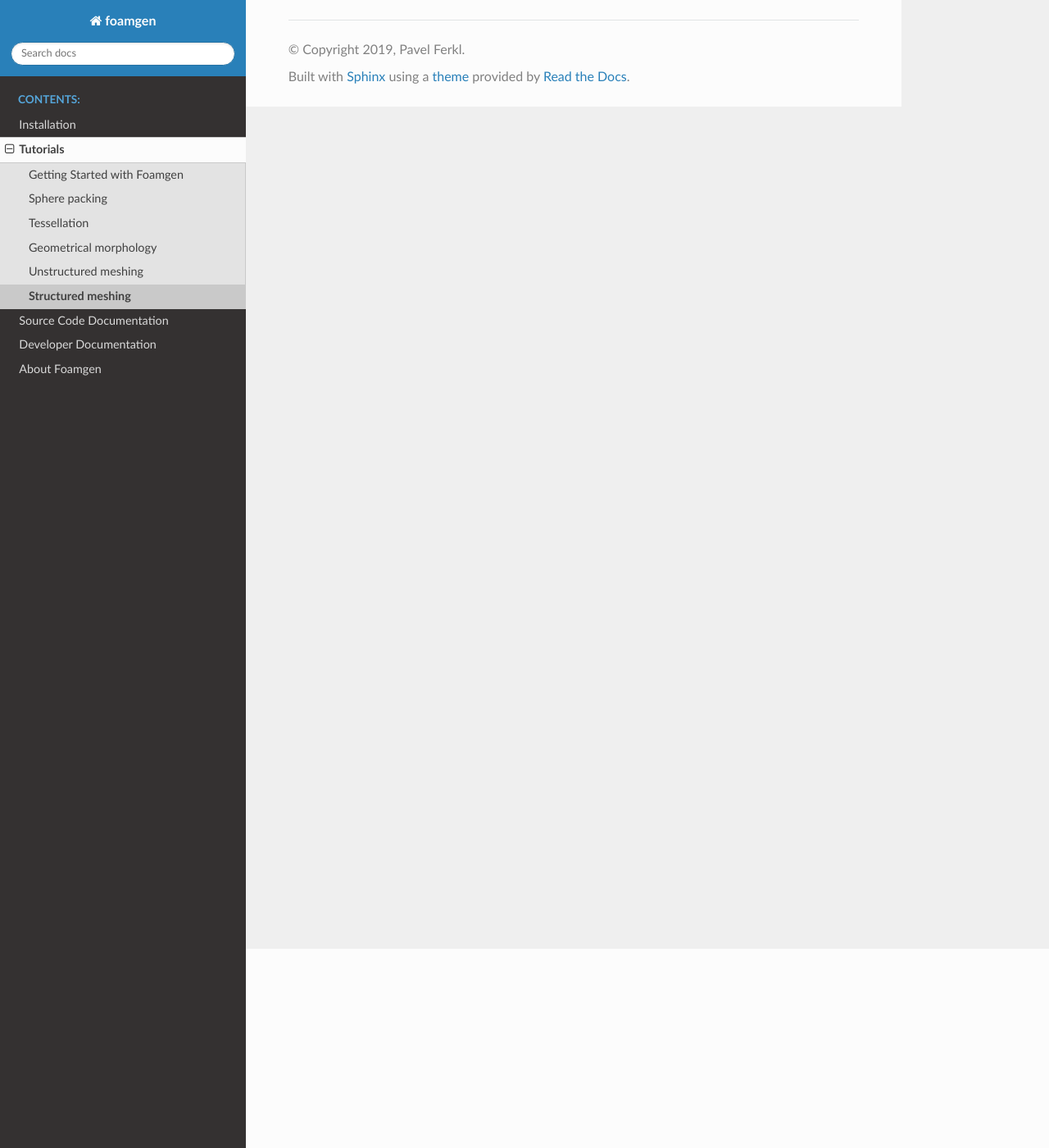
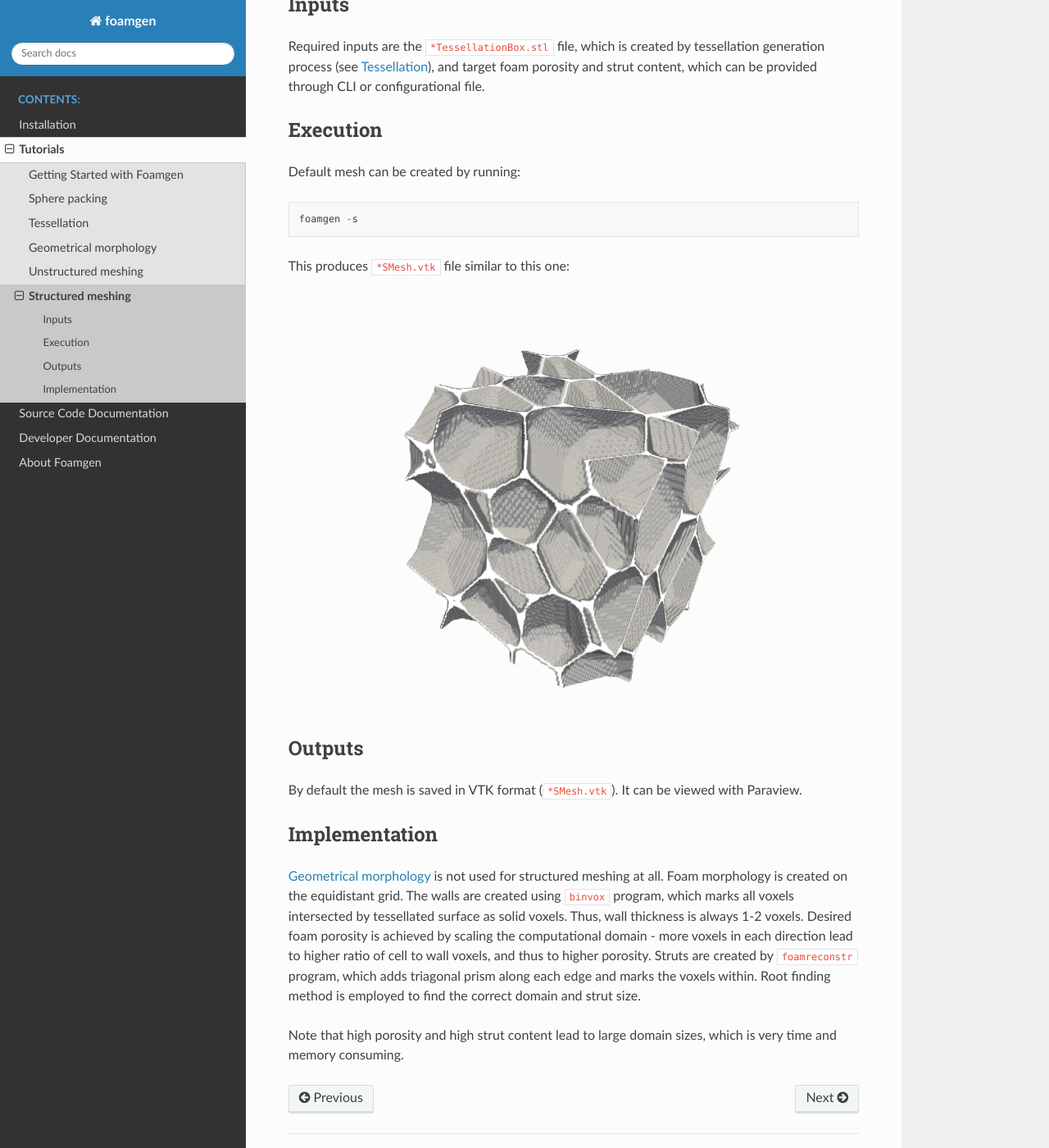
Before and after one commit to japaf/foamgen, a Sphinx documentation site: the page built from docs/source/tutorials/structuredMesh.rst, in a window 1280 px wide and 1400 px high, scrolled down 243 px. Shown: the whole window at 82% size. Built offline with Sphinx 7.4.7 and the Read the Docs theme 2.0.0, drawn with Linux system fonts in a browser that asks for light colours; some of the changed text lies outside the part shown.

Commit message:
added structured mesh tutorial

```diff
--- a/docs/source/tutorials/structuredMesh.rst
+++ b/docs/source/tutorials/structuredMesh.rst
@@ -1,5 +1,47 @@
 Structured meshing
 ==================
 
-Currently broken. Hopefully will be fixed soon. See `this
-<https://github.com/japaf/foamgen/issues/6>`_ issue.
+The goal is to create a structured equidistant hexahedral cartesian mesh for
+calculations of foam properties.
+
+Inputs
+------
+
+Required inputs are the ``*TessellationBox.stl`` file, which is created by
+tessellation generation process (see :doc:`tessellation`), and target foam
+porosity and strut content, which can be provided through CLI or
+configurational file.
+
+Execution
+---------
+
+Default mesh can be created by running::
+
+    foamgen -s
+
+This produces ``*SMesh.vtk`` file similar to this one:
+
+.. image:: ../_images/FoamSMesh.png
+    :width: 100%
+
+Outputs
+-------
+
+By default the mesh is saved in VTK format (``*SMesh.vtk``). It can be viewed
+with Paraview.
+
+Implementation
+--------------
+
+:doc:`morphology` is not used for structured meshing at all. Foam morphology is
+created on the equidistant grid. The walls are created using ``binvox``
+program, which marks all voxels intersected by tessellated surface as solid
+voxels. Thus, wall thickness is always 1-2 voxels. Desired foam porosity is
+achieved by scaling the computational domain - more voxels in each direction
+lead to higher ratio of cell to wall voxels, and thus to higher porosity.
+Struts are created by ``foamreconstr`` program, which adds triagonal prism
+along each edge and marks the voxels within. Root finding method is employed to
+find the correct domain and strut size.
+
+Note that high porosity and high strut content lead to large domain sizes,
+which is very time and memory consuming.
```
Also changed, not shown: docs/source/tutorials/unstructuredMesh.rst (+5 -4 lines), docs/source/_images/FoamSMesh.png (added).
